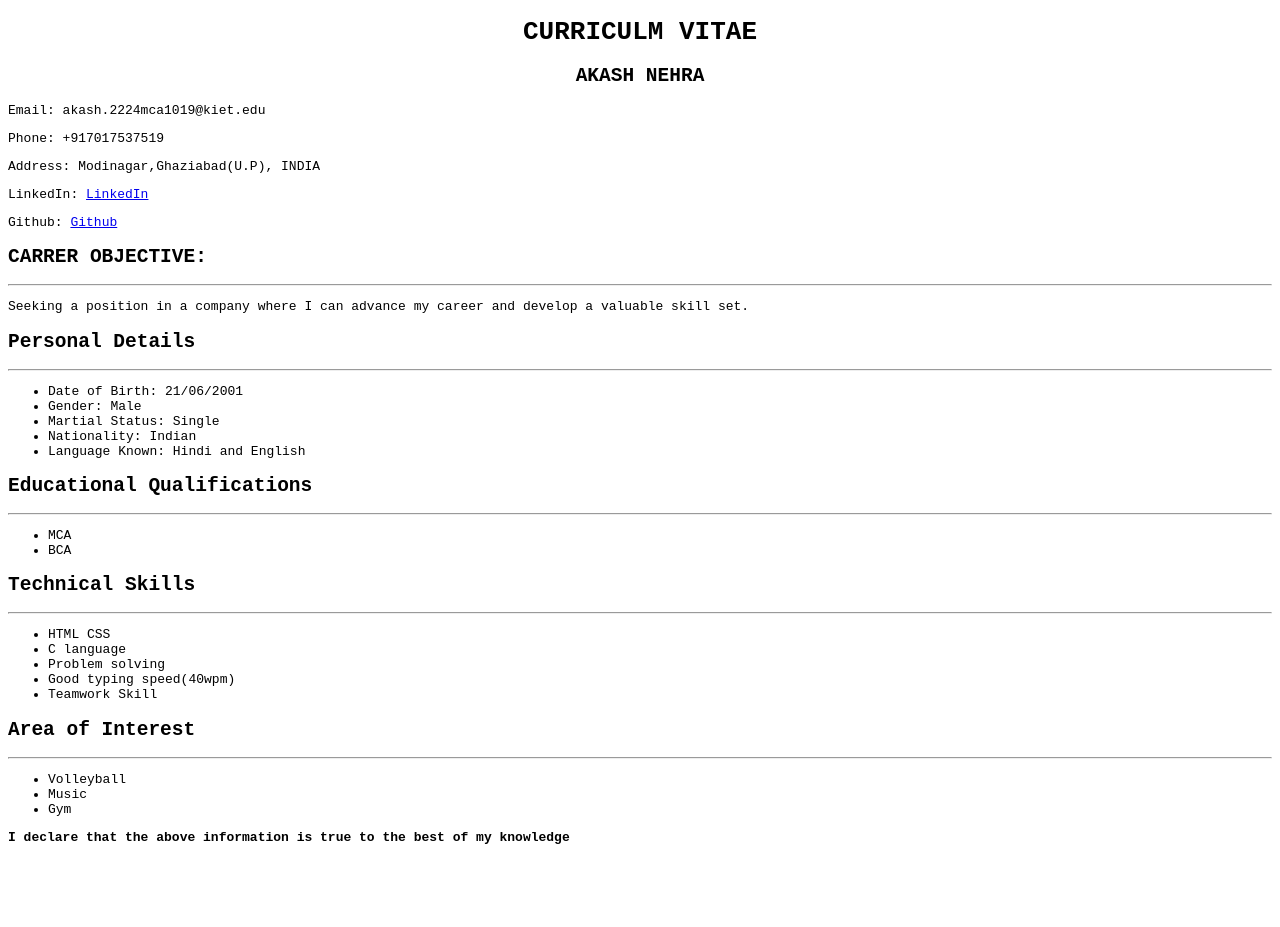
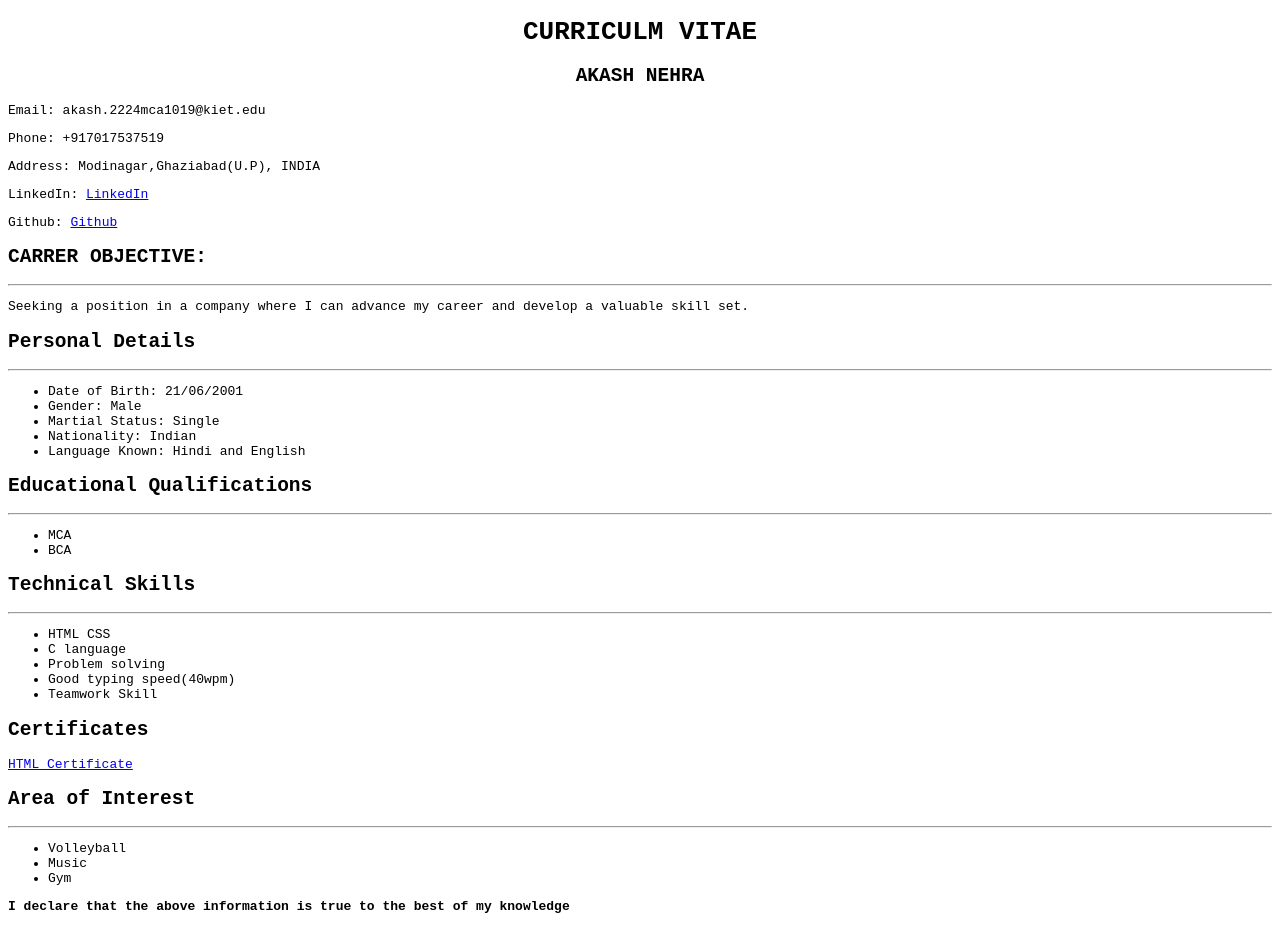
Before and after one commit to AkashNehra99/AkashNehra.github.io, a plain HTML site: page Resume.html in a window 1280 px wide. Before the commit the page ends 858 px from the top, so only its background shows below. Drawn offline with Linux system fonts and the light colour scheme.

Commit message:
Update Resume.html

```diff
--- a/Resume.html
+++ b/Resume.html
@@ -42,6 +42,8 @@
         <li>Teamwork Skill</li>
     </ul>
 
+    <h2>Certificates</h2>
+    <p><a href="https://www.sololearn.com/certificates/CT-O6T2ZZQR">HTML Certificate</a></p>
     <h2>Area of Interest</h2>
     <hr>
     <ul>
```
